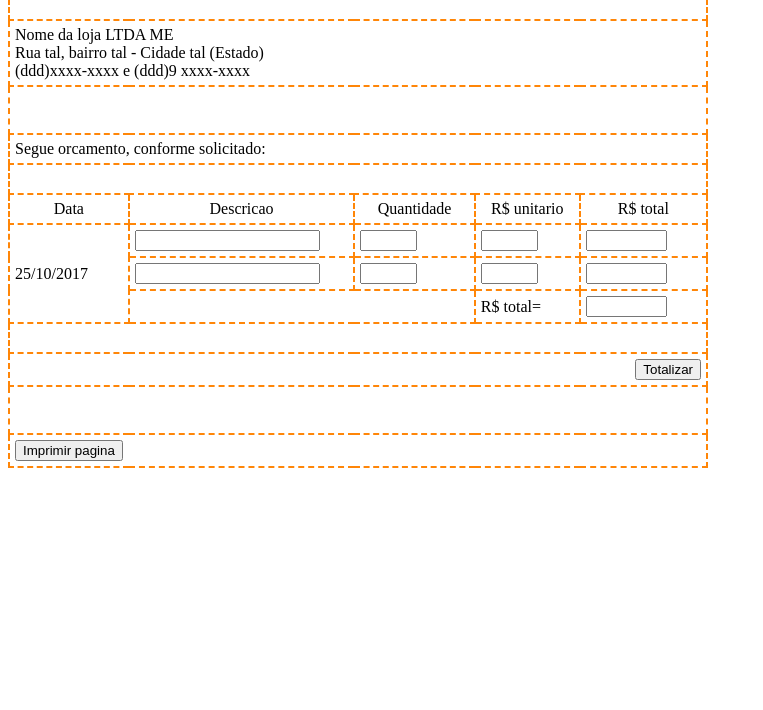
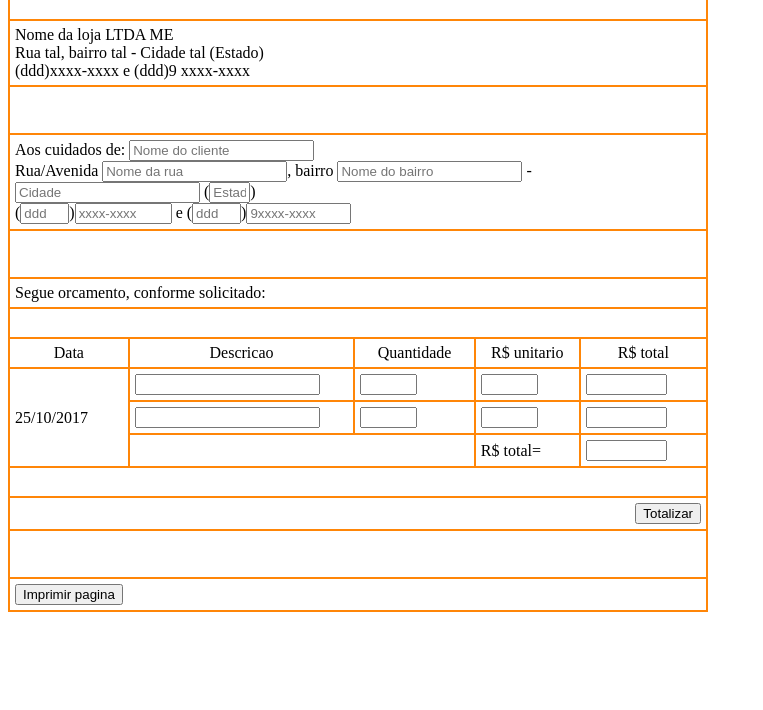
Before and after one commit to clovisf/formulario-orcamento-v01, a plain HTML site: page index.html in a window 1280 px wide. Shown: the part 90-800 px from the top of the page, without its empty margins (0-763 px from the left). Drawn offline with Linux system fonts and the light colour scheme.

Commit message:
adicionados campos de texto para dados pessoais
adicionados campos de texto para dados pessoais

```diff
--- a/cssorcamento.css
+++ b/cssorcamento.css
@@ -3,7 +3,7 @@ body {
     padding: 0px;
 }
 table, th, td {
-    border: 2px dashed #ff8608;
+    border: 2px solid #ff8608;
     background-color: #ffffff;
     border-collapse: collapse;
     padding: 5px;
--- a/index.html
+++ b/index.html
@@ -29,6 +29,14 @@ Autocomplete search from http://leaverou.github.io/awesomplete/
    <tr>
      <td colspan="5"><br><br></td>
    </tr>
+<tr>
+     <td colspan="5">Aos cuidados de: <input type="text" name="nomepessoa" size="20" id="" placeholder="Nome do cliente"><br>
+        Rua/Avenida <input type="text" name="ruaavenida" size="20" id="" placeholder="Nome da rua">, bairro <input type="text" name="bairro" size="20" id="" placeholder="Nome do bairro"> - <input type="text" name="cidade" size="20" id="" placeholder="Cidade"> (<input type="text" name="estado" size="2" id="" placeholder="Estado">)<br>
+        (<input type="text" name="ddd" size="3" id="" placeholder="ddd">)<input type="text" name="telefonefixo" size="9" id="" placeholder="xxxx-xxxx"> e (<input type="text" name="ddd" size="3" id="" placeholder="ddd">)<input type="text" name="telefonecelular" size="10" id="" placeholder="9xxxx-xxxx">
+
+     </td>
+    </tr>
+<td colspan="5"><br><br></td>
    <tr>
      <td colspan="5">Segue orcamento, conforme solicitado:</td>
    </tr>
```
